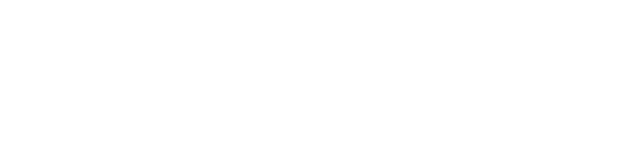
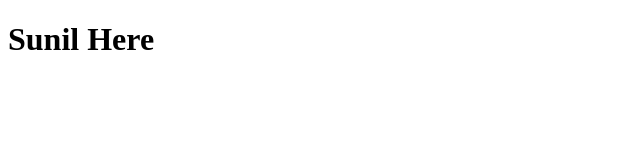
Before and after one commit to sunilforever/background-generator, a plain HTML site: page index.html in a window 1280 px wide. Shown: the whole page, without its empty margins (0-640 px from the left). Drawn offline with Linux system fonts and the light colour scheme.

Commit message:
Update index.html
Updated Body of file

```diff
--- a/index.html
+++ b/index.html
@@ -6,6 +6,6 @@
     <title>Git Demo</title>
 </head>
 <body>
-
+    <h1>Sunil Here</h1>
 </body>
 </html>
```
